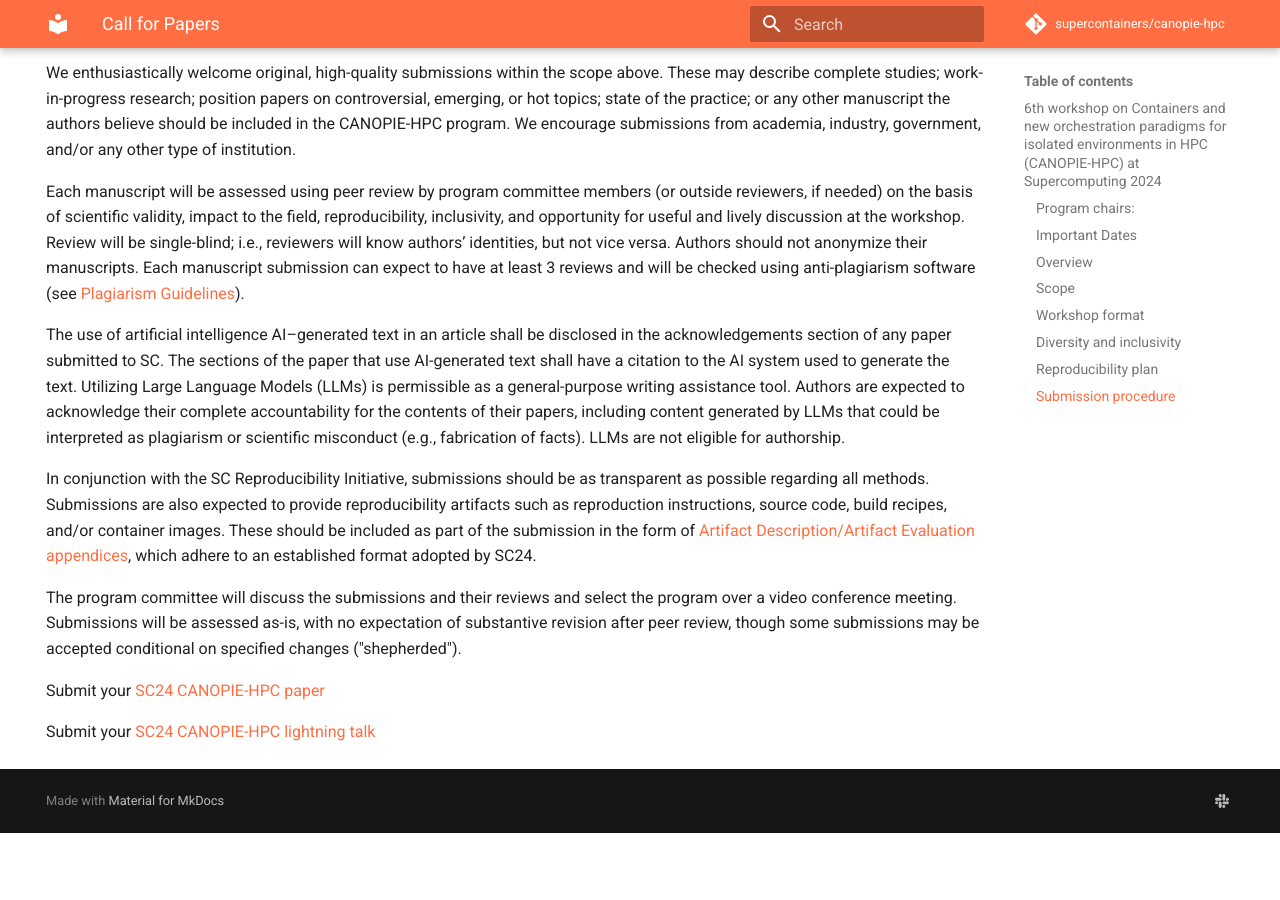
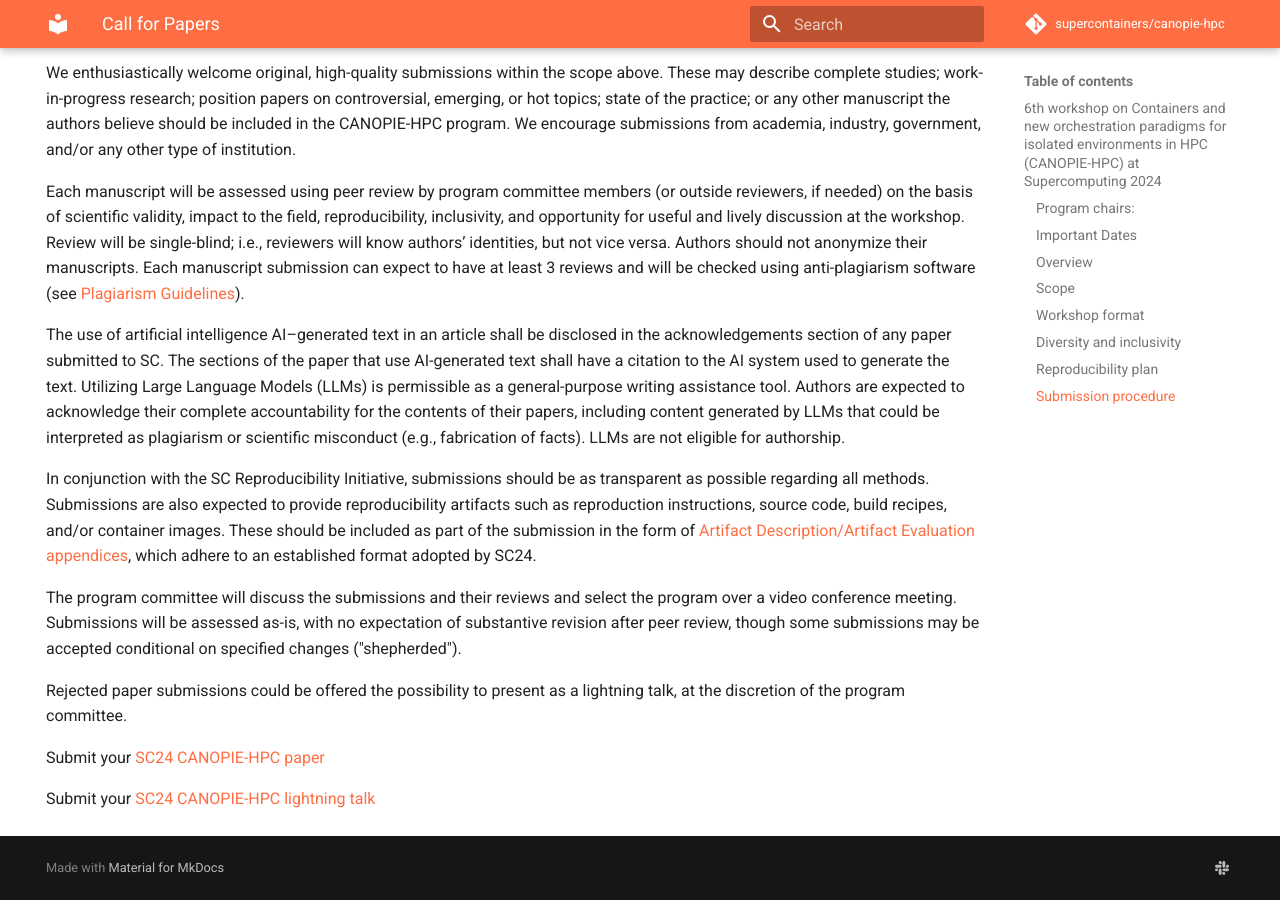
Before and after one commit to supercontainers/canopie-hpc, an MkDocs documentation site: the page built from docs/cfp.md, in a window 1280 px wide and 900 px high, scrolled down 3077 px. Built offline with MkDocs 1.6.1 and Material for MkDocs 9.7.7, drawn with Linux system fonts in a browser that asks for light colours; comment, search, counter and statistics services are not loaded; before the commit the page ends 3910 px from its top, so only the background shows below that.

Commit message:
Update cfp.md

```diff
--- a/docs/cfp.md
+++ b/docs/cfp.md
@@ -180,6 +180,9 @@
 no expectation of substantive revision after peer review, though some submissions
 may be accepted conditional on specified changes ("shepherded").
 
+Rejected paper submissions could be offered the possibility to present as a lightning talk,
+at the discretion of the program committee.
+
 Submit your [SC24 CANOPIE-HPC paper](https://submissions.supercomputing.org/?page=Submit&id=SCWorkshopCANOPIEHPCSubmission&site=sc24)
 
 Submit your [SC24 CANOPIE-HPC lightning talk](https://submissions.supercomputing.org/?page=Submit&id=SCWorkshopCANOPIEHPCLightningTalkSubmission&site=sc24)
```
